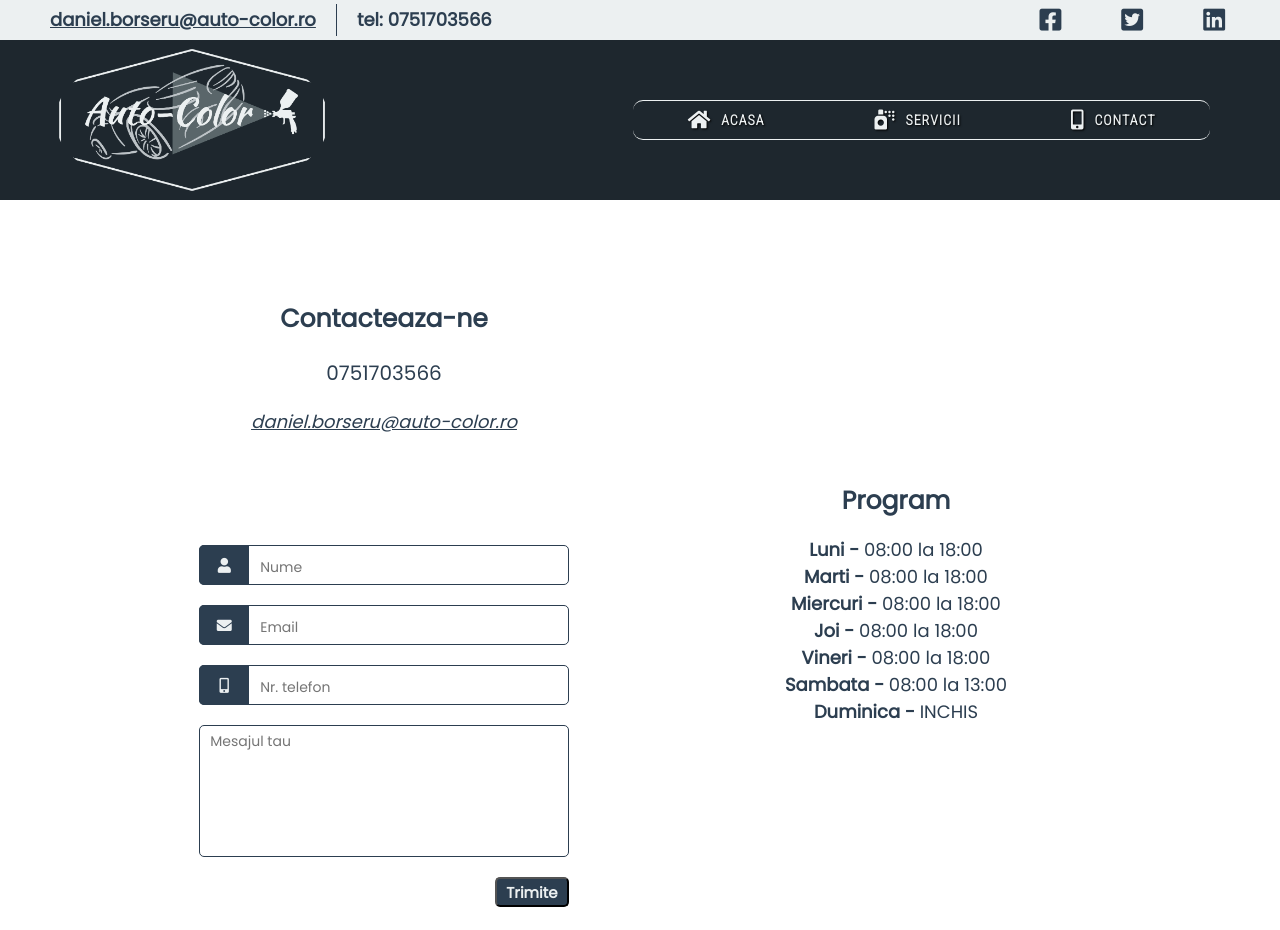
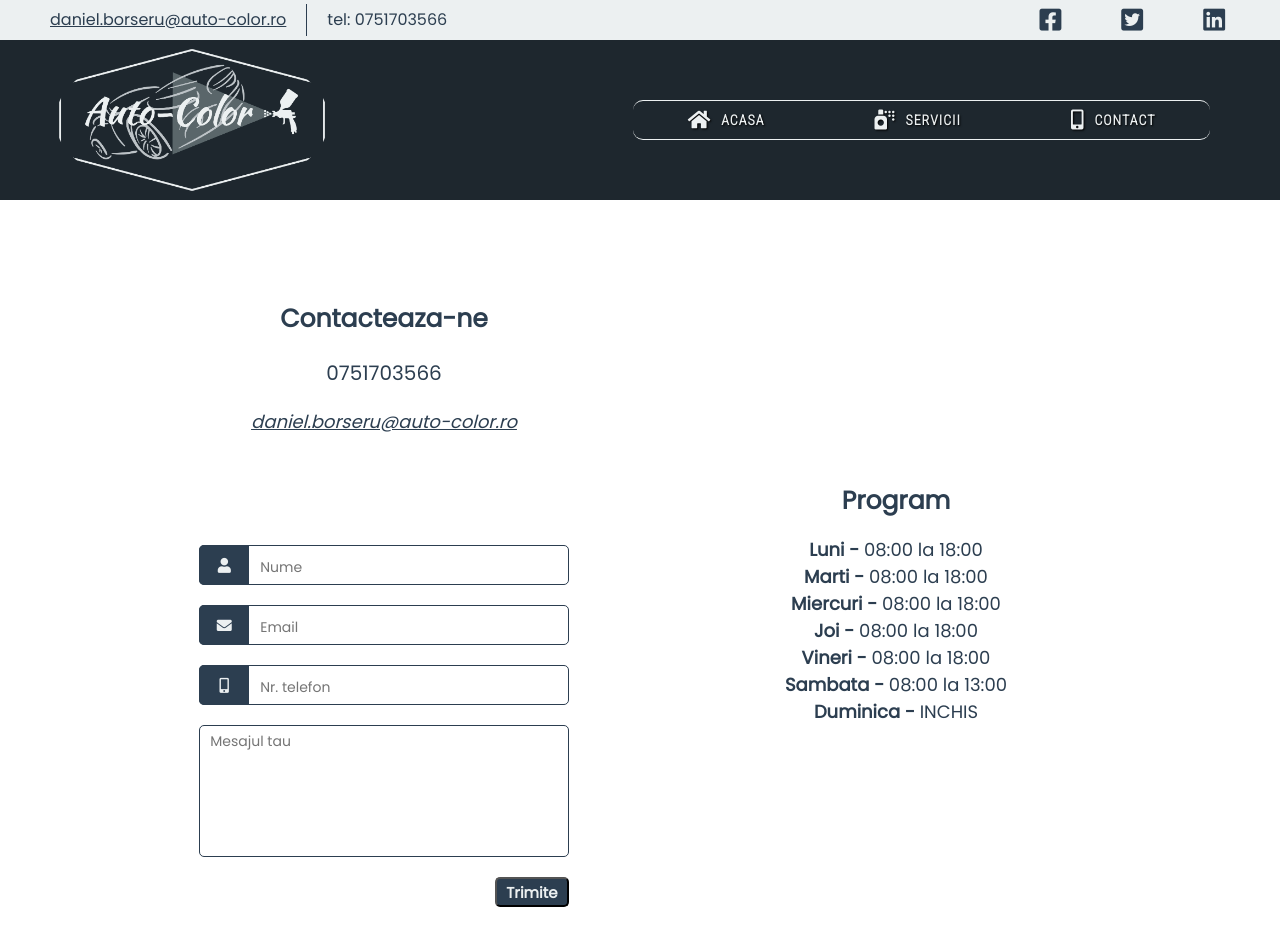
Before and after one commit to andre1dragos/Auto-Color, a plain HTML site: page pages/contact.html in a window 1280 px wide. Shown: the top 930 px of the page. Drawn offline with Linux system fonts and the light colour scheme; a web font is replaced by a local one.

Commit message:
Update common.css

```diff
--- a/pages/common.css
+++ b/pages/common.css
@@ -26,10 +26,9 @@ html{
     margin-left: 5rem;
     display: flex;
     font-family: 'Roboto Condensed', sans-serif;
-    font-weight: bold;
 }
 .header-contact-box a{
-    font-size: 1.8rem;
+    font-size: 1.6rem;
     color: #2c3e50;
     line-height: 4vh;
     margin: 0 2rem 0 0;
@@ -37,7 +36,7 @@ html{
     border-right: 1px solid #2c3e50;
 }
 .header-contact-box p{
-    font-size: 1.8rem;
+    font-size: 1.6rem;
     color: #2c3e50;
     line-height: 4vh;
 }
@@ -230,7 +229,7 @@ nav ul li a:hover{
     .menu-tab nav ul li a{
         font-size: 1.8rem;
         letter-spacing: .2rem;
-        text-shadow: 1px 1px 2px #bdc3c7;
+        text-shadow: 1px 1px 2px black;
     }
 }
 
```
